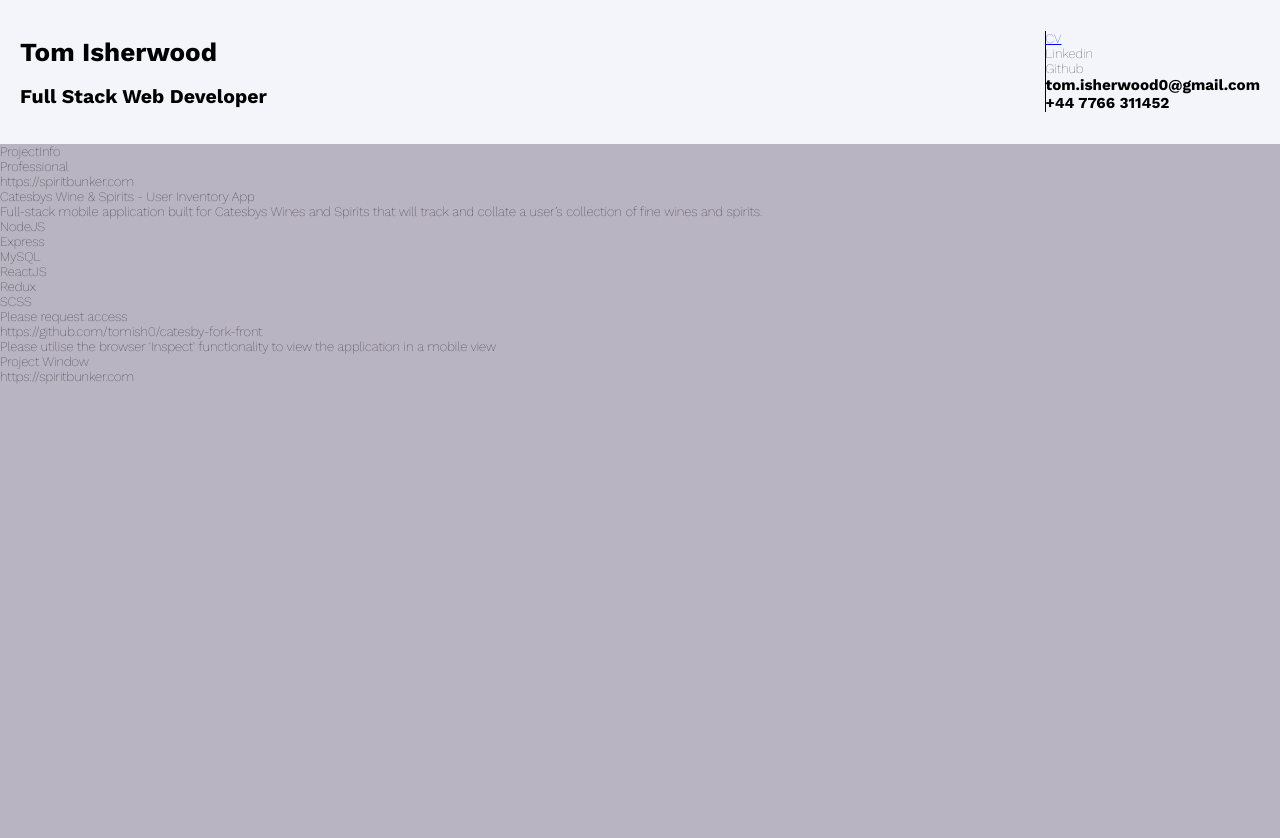
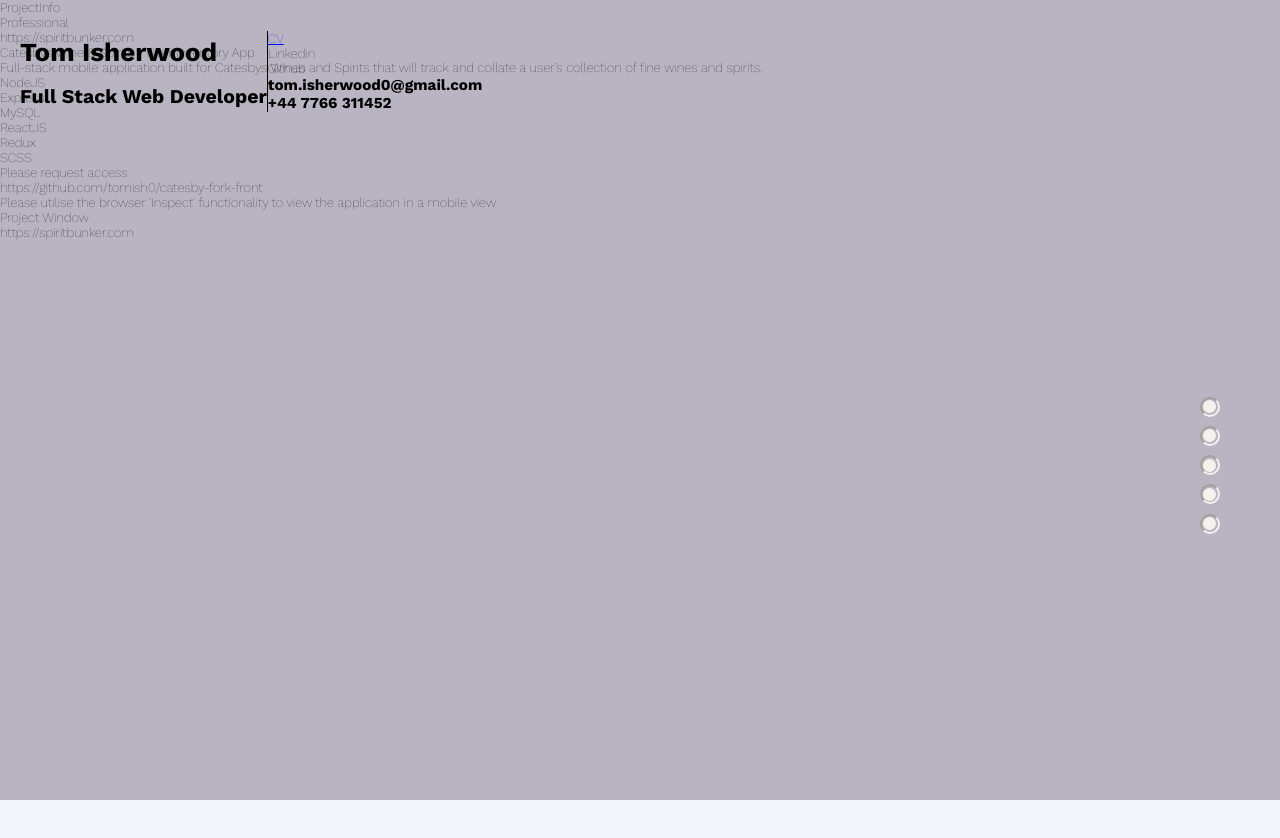
Before and after one commit to tomish0/portfolio-site, a React (Create React App) app: page / in a window 1280 px wide. Shown: the top 838 px of the page. After the commit the page ends 800 px from the top, so only its background shows below. Built offline with nearby package versions, Linux system fonts and the light colour scheme.

Commit message:
button on dots working

```diff
--- a/src/css/Header.css
+++ b/src/css/Header.css
@@ -1,4 +1,7 @@
 header {
+  position: absolute;
+  top: 0;
+  z-index: 200;
   display: -webkit-box;
   display: -ms-flexbox;
   display: flex;
--- a/src/css/Main.css
+++ b/src/css/Main.css
@@ -1,4 +1,74 @@
-.slider {
+.carousel {
+  height: 100vh;
+  width: 100vw;
   position: relative;
+  display: -webkit-box;
+  display: -ms-flexbox;
+  display: flex;
+  -webkit-box-pack: start;
+      -ms-flex-pack: start;
+          justify-content: flex-start;
+  overflow: hidden;
+}
+
+.carousel .slider {
+  width: 100%;
+  height: 100%;
+  display: -webkit-box;
+  display: -ms-flexbox;
+  display: flex;
+  -webkit-box-orient: vertical;
+  -webkit-box-direction: normal;
+      -ms-flex-direction: column;
+          flex-direction: column;
+  -ms-flex-negative: 0;
+      flex-shrink: 0;
+}
+
+.carousel .slider .slide {
+  width: 100vw;
+  min-height: 100vh;
+  -webkit-transition: 1.5s;
+  transition: 1.5s;
+}
+
+.carousel .dots {
+  position: absolute;
+  top: 50%;
+  right: 5%;
+  display: -webkit-box;
+  display: -ms-flexbox;
+  display: flex;
+  -webkit-box-orient: vertical;
+  -webkit-box-direction: normal;
+      -ms-flex-direction: column;
+          flex-direction: column;
+  -webkit-box-pack: justify;
+      -ms-flex-pack: justify;
+          justify-content: space-between;
+  -webkit-box-align: center;
+      -ms-flex-align: center;
+          align-items: center;
+  height: 130px;
+}
+
+.carousel .dots .dot {
+  position: relative;
+  border-radius: 50%;
+  background-color: #f5f1ed;
+  width: 13px;
+  height: 13px;
+}
+
+.carousel .dots .dot span {
+  position: absolute;
+  top: 50%;
+  left: 50%;
+  -webkit-transform: translate(-50%, -50%);
+          transform: translate(-50%, -50%);
+  border-radius: 50%;
+  border: 2px inset #f5f1ed;
+  width: 20px;
+  height: 20px;
 }
 /*# sourceMappingURL=Main.css.map */
--- a/src/features/Main/Main.jsx
+++ b/src/features/Main/Main.jsx
@@ -1,34 +1,42 @@
 import React, { useState } from "react";
-import { CarouselProvider, Slider, Slide } from "pure-react-carousel";
 import Project from "./Project/Project";
 import projects from "../../projects/projects.json";
 import "../../css/Main.css";
-import "pure-react-carousel/dist/react-carousel.es.css";
 
 function Main() {
+  const [position, setPosition] = useState(0);
+  const slide = (index) => {
+    var newPosition = index * -100
+    setPosition(newPosition)
+  };
+
   return (
-    <div>
-      <CarouselProvider
-        naturalSlideWidth={100}
-        naturalSlideHeight={125}
-        totalSlides={projects.length}
-        orientation={'vertical'}
-      >
-        <Slider>
+    <div className="carousel">
+      <div className="slider">
         {projects.map((project, index) => {
           return (
-              <Slide
-                className="each-project"
-                index={index}
+            <div
+              className="slide"
               key={index}
-                style={{ backgroundColor: `${project.backgroundColor}` }}
+              style={{
+                transform: `translateY(${position}%)`,
+                backgroundColor: `${project.backgroundColor}`,
+              }}
             >
               <Project project={project} />
-              </Slide>
+            </div>
           );
         })}
-        </Slider>
-      </CarouselProvider>
+      </div>
+      <div className="dots">
+        {projects.map((project, index) => {
+          return (
+            <div className="dot" key={index} onClick={() => slide(index)}>
+              <span></span>
+            </div>
+          );
+        })}
+      </div>
     </div>
   );
 }
--- a/src/scss/Header.scss
+++ b/src/scss/Header.scss
@@ -1,4 +1,7 @@
 header {
+    position: absolute;
+    top: 0;
+    z-index: 200;
     display: flex;
     justify-content: space-between;
     align-items: center;
--- a/src/scss/Main.scss
+++ b/src/scss/Main.scss
@@ -1,6 +1,47 @@
-.slider {
-    // height: 100%;
-    // width: 100vw;
-    position: relative;
-
+.carousel {
+  height: 100vh;
+  width: 100vw;
+  position: relative;
+  display: flex;
+  justify-content: flex-start;
+  overflow: hidden;
+  .slider {
+    width: 100%;
+    height: 100%;
+    display: flex;
+    flex-direction: column;
+    flex-shrink: 0;
+    .slide {
+      width: 100vw;
+      min-height: 100vh;
+      transition: 1.5s;
+    }
+  }
+  .dots {
+    position: absolute;
+    top: 50%;
+    right: 5%;
+    display: flex;
+    flex-direction: column;
+    justify-content: space-between;
+    align-items: center;
+    height: 130px;
+    .dot {
+      position: relative;
+      border-radius: 50%;
+      background-color: #f5f1ed;
+      width: 13px;
+      height: 13px;
+      span {
+        position: absolute;
+        top: 50%;
+        left: 50%;
+        transform: translate(-50%, -50%);
+        border-radius: 50%;
+        border: 2px inset #f5f1ed;
+        width: 20px;
+        height: 20px;
+      }
+    }
+  }
 }
```
Also changed, not shown: 2 other files (tests, documents, lock files or other folders). Lines whose indentation alone changed are shown as unchanged.
